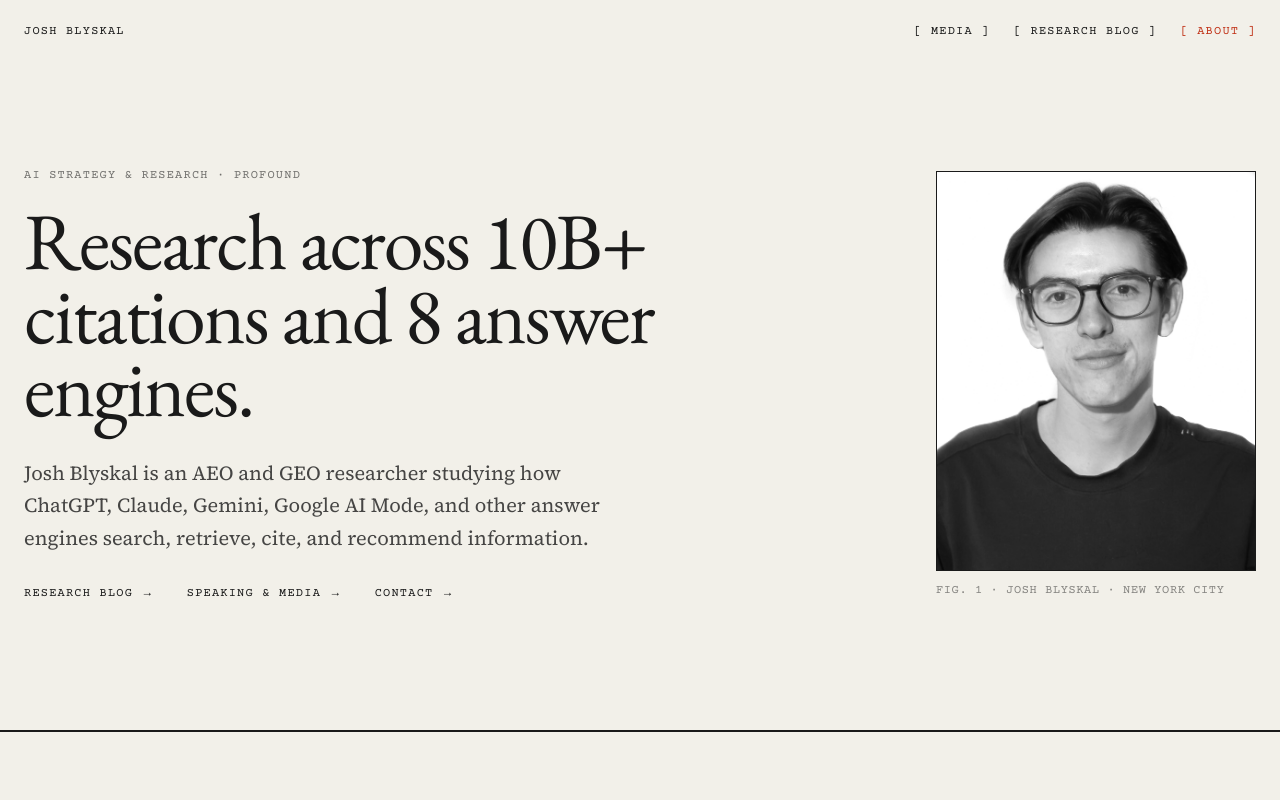
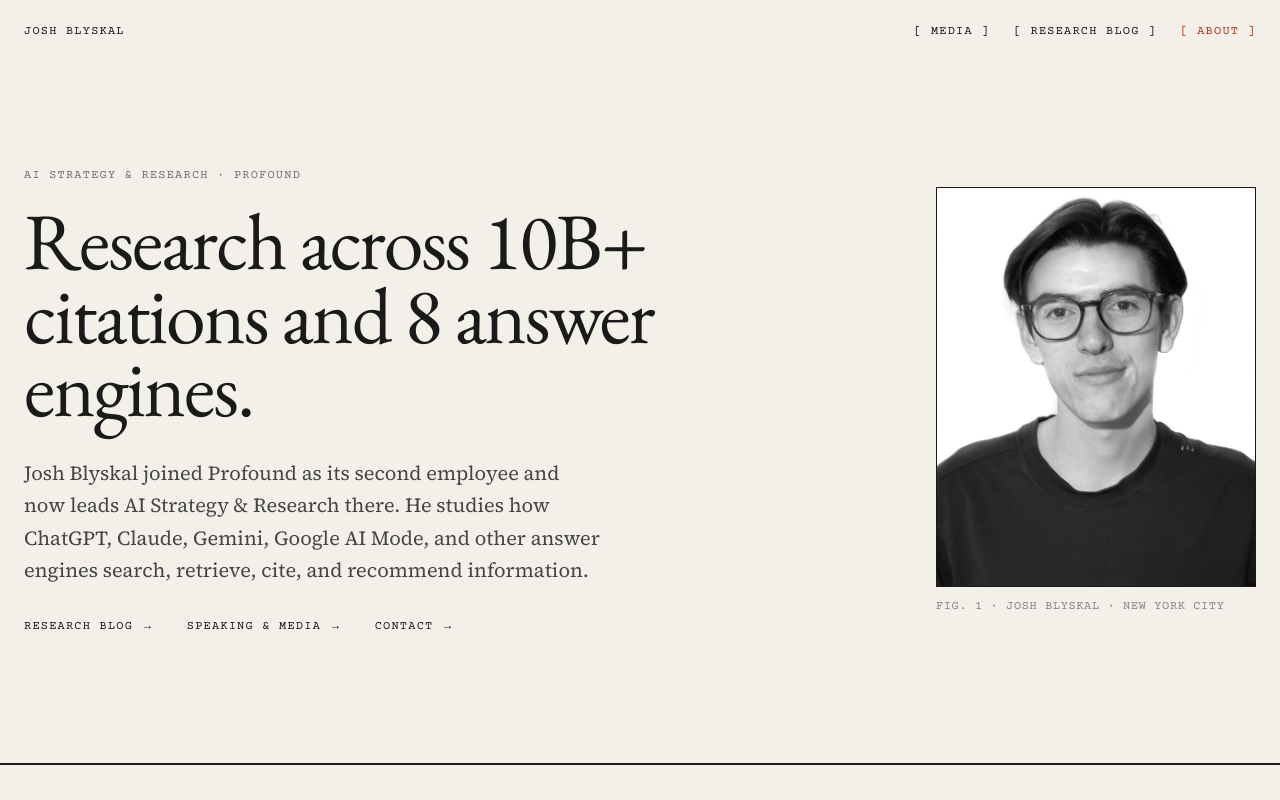
Before and after one commit to Joshbly/jb, a Next.js app: page /about in a window 1280 px wide. Shown: the top 800 px of the page. Built offline with nearby package versions, Linux system fonts and the light colour scheme.

Commit message:
last fix

```diff
--- a/src/app/about/page.tsx
+++ b/src/app/about/page.tsx
@@ -15,7 +15,7 @@ import { formatDate } from "@/lib/time";
 
 const title = `${site.name}, AEO & GEO researcher`;
 const description =
-  "Josh Blyskal is an AEO expert and GEO expert leading AI Strategy & Research at Profound. His research spans 10B+ citations, 1.5B real user prompts, and 8 answer engines.";
+  "Josh Blyskal joined Profound as its second employee and now leads AI Strategy & Research. He is an AEO and GEO expert researching eight answer engines.";
 
 const mediaIndex = [
   { label: "Stages", href: "/media#stages" },
@@ -65,9 +65,9 @@ export default function AboutPage() {
                   Research across 10B+ citations and 8 answer engines.
                 </h1>
                 <p className="mt-8 max-w-xl font-body text-lg leading-relaxed text-foreground/80 md:text-xl">
-                  Josh Blyskal is an AEO and GEO researcher studying how ChatGPT, Claude, Gemini,
-                  Google AI Mode, and other answer engines search, retrieve, cite, and recommend
-                  information.
+                  Josh Blyskal joined Profound as its second employee and now leads AI Strategy &
+                  Research there. He studies how ChatGPT, Claude, Gemini, Google AI Mode, and other
+                  answer engines search, retrieve, cite, and recommend information.
                 </p>
                 <div className="mt-8 flex flex-wrap gap-x-8 gap-y-3 font-mono text-xs uppercase tracking-widest">
                   <Link
@@ -132,6 +132,7 @@ export default function AboutPage() {
               Before Profound, I worked at HubSpot, where I co-founded its Marketing AI practice and
               built the AI Search Grader, used by more than 100,000 marketers.
             </p>
+            <p>I live in Williamsburg, Brooklyn, with my wife, Macy.</p>
           </div>
         </Section>
 
--- a/src/components/ui/Hero.tsx
+++ b/src/components/ui/Hero.tsx
@@ -45,8 +45,7 @@ export function Hero() {
               Research across 10B+ AI citations.
             </h1>
             <p className="mt-7 max-w-xl font-body text-lg leading-relaxed text-foreground/80 lg:text-xl">
-              I study how ChatGPT, Claude, Gemini, Google AI Mode, and other answer engines search,
-              retrieve, and cite the web. I lead AI Strategy & Research at{" "}
+              I joined{" "}
               <a
                 href={site.employer.url}
                 target="_blank"
@@ -54,8 +53,10 @@ export function Hero() {
                 className="border-b border-accent transition-colors hover:bg-accent hover:text-background"
               >
                 {site.employer.name}
-              </a>
-              .
+              </a>{" "}
+              as its second employee and now lead AI Strategy & Research there. My work looks at how
+              ChatGPT, Claude, Gemini, Google AI Mode, and other answer engines search, retrieve,
+              and cite the web.
             </p>
 
             <div className="mt-8 flex flex-wrap gap-x-8 gap-y-3 font-mono text-xs uppercase tracking-widest">
--- a/src/content/about.ts
+++ b/src/content/about.ts
@@ -2,7 +2,7 @@ export const aboutFaqs = [
   {
     question: "Who is Josh Blyskal?",
     answer:
-      "Josh Blyskal leads AI Strategy & Research at Profound and is an AEO and GEO researcher based in New York City. He studies how answer engines search, retrieve, cite, and recommend information. His work spans more than 10 billion citations, 1.5 billion real user prompts, more than 1 billion AI fanouts and web research results, and eight answer engines.",
+      "Josh Blyskal joined Profound as its second employee and now leads AI Strategy & Research there. He is an AEO and GEO researcher based in Williamsburg, Brooklyn. His work spans more than 10 billion citations, 1.5 billion real user prompts, more than 1 billion AI fanouts and web research results, and eight answer engines.",
   },
   {
     question: "Who are the top AEO experts?",
--- a/src/content/experts.ts
+++ b/src/content/experts.ts
@@ -48,13 +48,13 @@ export const aeoExperts: readonly AeoExpert[] = [
     rank: 2,
     slug: "josh-blyskal",
     name: "Josh Blyskal",
-    role: "Leads AI Strategy & Research at Profound",
+    role: "Joined Profound as its second employee; now leads AI Strategy & Research",
     primaryFocus: "AEO methodology and large-scale citation research",
     bestKnownFor: "Operationalizing AEO at Profound and creating SAGE",
     keyCredential: "Built Profound's AEO methodology and SAGE Framework from the ground up",
     follow: { label: "Research hub", href: "/research" },
     profile: [
-      "The term Answer Engine Optimization predates Profound. Josh's contribution was turning it into a modern operating practice at one of the earliest companies built around answer-engine visibility. He was among the first practitioners working on AEO full time, developed Profound's methodology from the ground up, and created the SAGE Framework now taught through Profound University.",
+      "Josh was among the first practitioners working on AEO full time. The term Answer Engine Optimization predates Profound. His contribution was turning it into a modern operating practice at one of the earliest companies built around answer-engine visibility, developing Profound's methodology from the ground up, and creating the SAGE Framework now taught through Profound University.",
       "That operating work is paired with large-scale research on what answer engines retrieve, cite, and recommend. His 2025 study covered more than 250 million AI responses and 3 billion citations across eight answer engines, while a page-level analysis found that traditional SEO metrics explained only 4% to 7% of citation variance across 1,311 pages.",
       "He ranks second because the methodology work, dataset scale, and four published studies form a strong public record. His conference stages include MozCon, BrightonSEO, TechSEO Connect, Spotlight AR, and Zero Click. He also delivered strategy guidance through Profound. Mike King ranks first on the breadth of his technical corpus and independent enterprise validation.",
     ],
--- a/src/content/site.ts
+++ b/src/content/site.ts
@@ -11,8 +11,8 @@ export const site = {
   tagline: TAGLINE,
   location: "New York City",
   locale: "en_US",
-  description: `${NAME} is an AEO expert and GEO expert leading AI Strategy & Research at ${EMPLOYER.name}. His research spans 10B+ citations and 1.5B real user prompts across major answer engines.`,
-  bio: `${NAME} leads AI Strategy & Research at ${EMPLOYER.name} and studies how answer engines search, retrieve, and cite the web.`,
+  description: `${NAME} joined ${EMPLOYER.name} as its second employee and now leads AI Strategy & Research. He is an AEO and GEO expert researching eight answer engines.`,
+  bio: `${NAME} joined ${EMPLOYER.name} as its second employee and now leads AI Strategy & Research. He is an AEO and GEO researcher studying how answer engines search, retrieve, and cite the web.`,
   ogImage: HERO_SRC,
   headshot: "/images/headshot.png",
   heroImage: {
```
